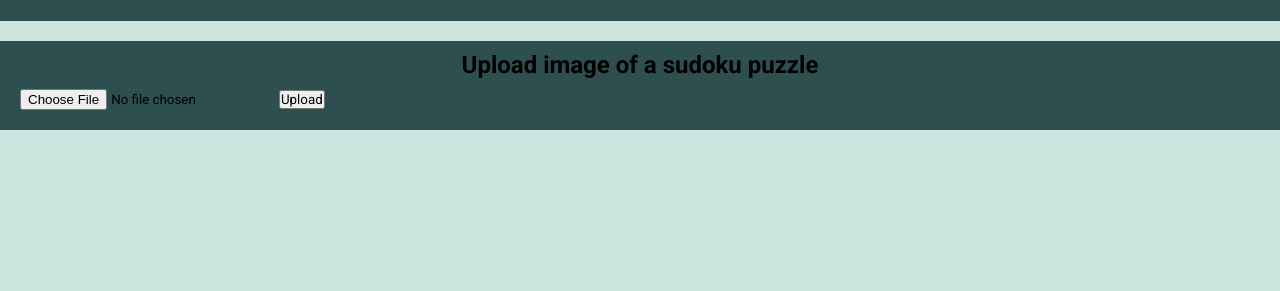
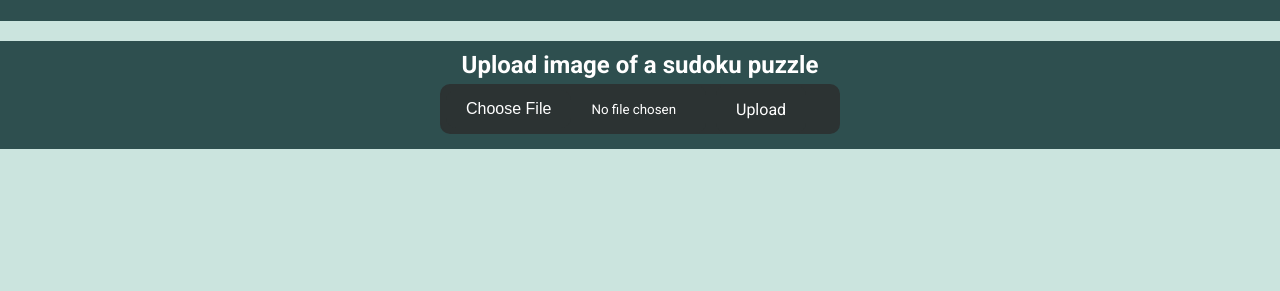
Before and after one commit to Dimri/sudoku-solver, a Flask app: page /upload in a window 1280 px wide. Shown: the part 47-338 px from the top of the page. Run offline with Flask 2, Linux system fonts and the light colour scheme; some libraries are stand-ins or nearby versions.

Commit message:
stylised upload image page

```diff
--- a/sudoku/static/styles/styles.css
+++ b/sudoku/static/styles/styles.css
@@ -228,7 +228,6 @@ input[type="text"] {
   outline: none;
 
   font-weight: bold;
-  -moz-appearance: textfield;
 }
 
 .not-filled {
@@ -315,3 +314,56 @@ input[type="text"] {
   background-color: #cc615d;
   border: solid 2px #c9322c;
 }
+
+/* FILE UPLOAD */
+.upload {
+  width: 400px;
+  margin: 5px auto;
+  display: flex;
+  gap: 10px;
+  background-color: var(--table-color);
+  padding: 1px;
+  border-radius: 10px;
+}
+input[type="file"],
+input[type="submit"] {
+  display: inline-block;
+  overflow: hidden;
+  color: #fff;
+  padding: 5px;
+  background: var(--table-color);
+  border-radius: 10px;
+}
+input[type="submit"],
+input[type="file"]::file-selector-button {
+  margin-right: 20px;
+  border: none;
+  padding: 10px 20px;
+  border-radius: 10px;
+  background: var(--table-color);
+  color: #fff;
+  font-size: 16px;
+  cursor: pointer;
+  transition: background 0.2s ease-in-out;
+}
+
+input[type="submit"]:hover,
+input[type="file"]::file-selector-button:hover {
+  background: #252b2b;
+}
+
+/* DISPLAY IMAGE */
+.img {
+  position: relative;
+  margin: auto;
+  width: 400px;
+  height: 400px;
+}
+.photo img {
+  max-width: 100%;
+  max-height: 100%;
+}
+.puzzle-btn {
+  display: block;
+  text-align: center;
+}
--- a/sudoku/templates/uploadfile.html
+++ b/sudoku/templates/uploadfile.html
@@ -8,21 +8,23 @@
 
 {% block content %}
 <div class="container" style="margin-top : 20px;" >
-  <h2 style="text-align:center ;">Upload image of a sudoku puzzle</h2>
+  <h2 style="text-align:center; color: #fff;">Upload image of a sudoku puzzle</h2>
 <form method=post enctype=multipart/form-data>
-  <div class="input-group mb-3" style="margin:10px">
-    <input type="file" class="form-control" name=file>
-    <input type="submit" value=Upload>
+  <div class="upload">
+  <input type="file" name="file">
+  <input type="submit" value="Upload">
   </div>
 </form>
 </div>
 {% if filename %}
-  <div class="center-img">
-  <img src="{{ url_for('display_image', filename=filename) }}" alt="puzzle photo" style="text-align:center; width:450px;">
-  </div>
-  <div class="center-img">
+  <div class="img">
+    <div class="photo">
+      <img src="{{ url_for('display_image', filename=filename) }}" alt="puzzle photo">
+    </div>
     <form action="{{ url_for('puzzle_page', filename=filename) }}" method="post">
-    <input name="make-btn" type="submit" value="Make Puzzle" class="btn btn-primary">
+      <div class="puzzle-btn">
+      <input name="make-btn" type="submit" value="Make Puzzle"  class="btn btn-primary">
+      </div>
     </form>
   </div>
 {% endif %}
```
